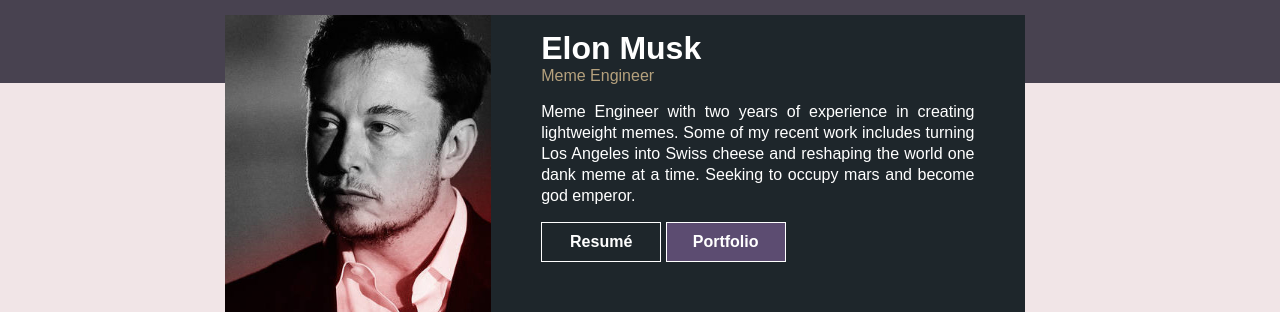
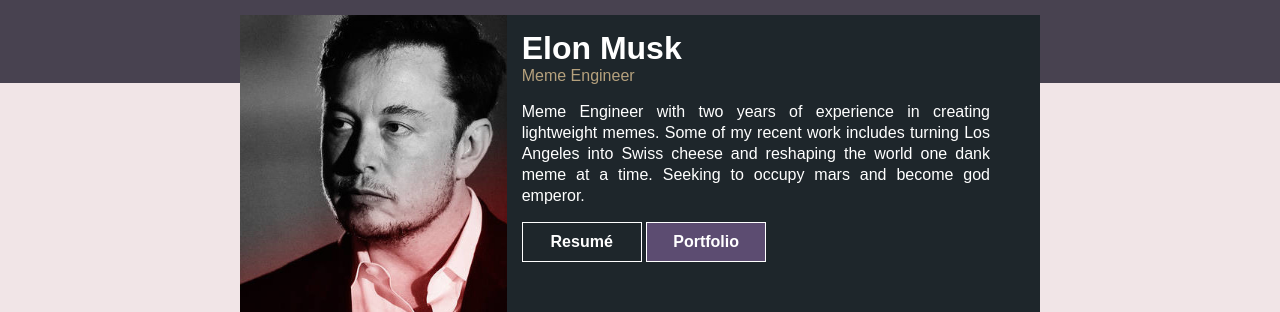
Before and after one commit to rubarbe/rubarbe.github.io, a plain HTML site: page index.html in a window 1280 px wide. Shown: the top 312 px of the page. Drawn offline with Linux system fonts and the light colour scheme; grey boxes are pictures that could not be loaded.

Commit message:
Add files via upload

```diff
--- a/layout.css
+++ b/layout.css
@@ -185,6 +185,7 @@ html,body
   		box-sizing: border-box;
   		padding: 50px;
   		padding-top: 15px;
+  		padding-left: 15px;
   	}
 
   	.cover
@@ -195,7 +196,6 @@ html,body
 	    height: 83px;
 	    background-color: #484250;
 	    padding-top: 15px;
-	    padding-left: 15px;
 	}
 
 	.main .content p
```
